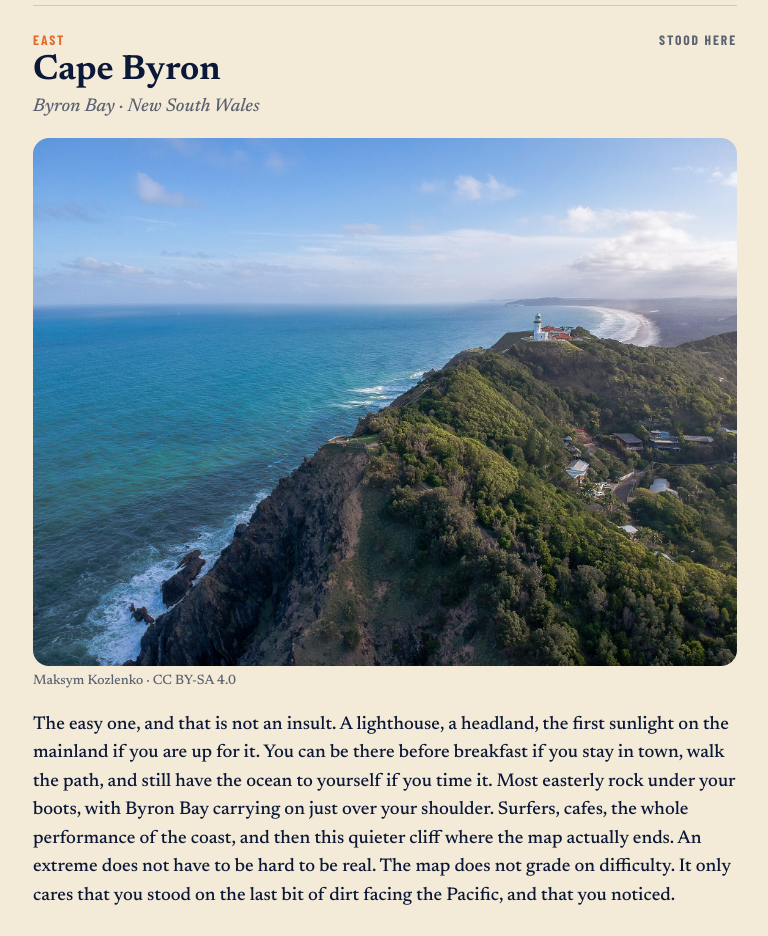
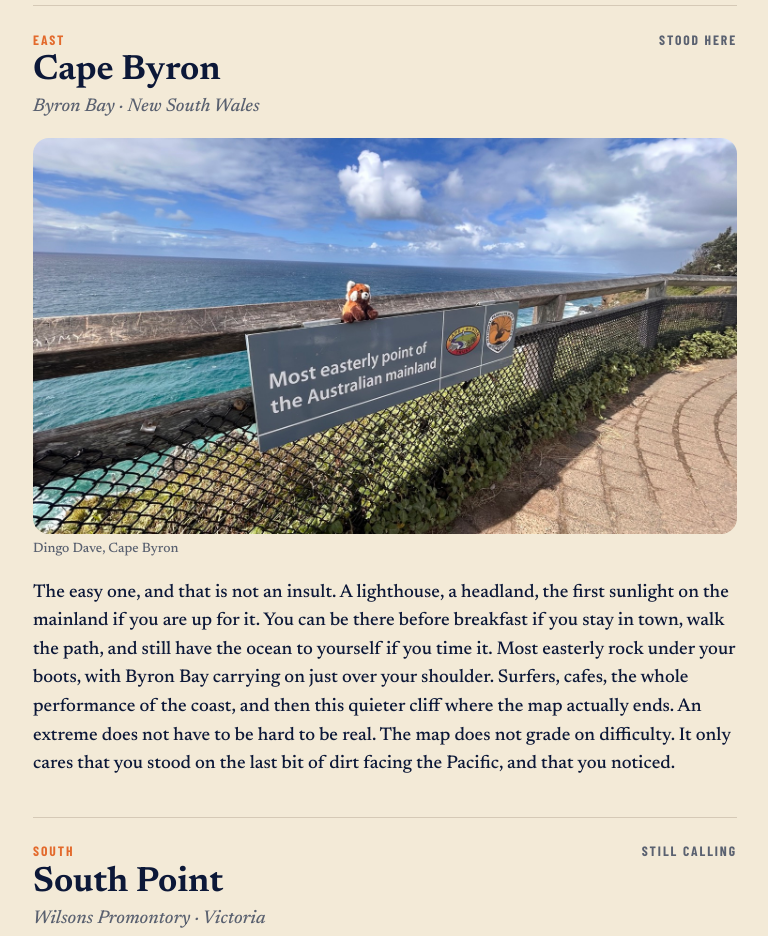
Before and after one commit to aora73/aora-visitor-guides, a plain HTML site: page edges/index.html in a window 1280 px wide. Shown: the part 2600-3536 px from the top of the page, without its empty margins (255-1023 px from the left). Drawn offline with nearby package versions, Linux system fonts and the light colour scheme.

Commit message:
Use Dingo Dave's photo at Cape Byron

```diff
--- a/edges/index.html
+++ b/edges/index.html
@@ -133,7 +133,7 @@
   <div class="kicker"><span>East</span><span>Stood here</span></div>
   <h2>Cape Byron</h2>
   <p class="where">Byron Bay · New South Wales</p>
-  <figure><img src="places/east.jpg" alt="Cape Byron lighthouse on the easternmost headland of mainland Australia"><figcaption>Maksym Kozlenko · CC BY-SA 4.0</figcaption></figure>
+  <figure><img src="places/east-byron.jpg" alt="Sign reading Most easterly point of the Australian mainland, on the Cape Byron headland above the Pacific"><figcaption>Dingo Dave, Cape Byron</figcaption></figure>
   <p>The easy one, and that is not an insult. A lighthouse, a headland, the first sunlight on the mainland if you are up for it. You can be there before breakfast if you stay in town, walk the path, and still have the ocean to yourself if you time it. Most easterly rock under your boots, with Byron Bay carrying on just over your shoulder. Surfers, cafes, the whole performance of the coast, and then this quieter cliff where the map actually ends. An extreme does not have to be hard to be real. The map does not grade on difficulty. It only cares that you stood on the last bit of dirt facing the Pacific, and that you noticed.</p>
 </section>
 
```
Also changed, not shown: edges/places/east-byron.jpg (added).
